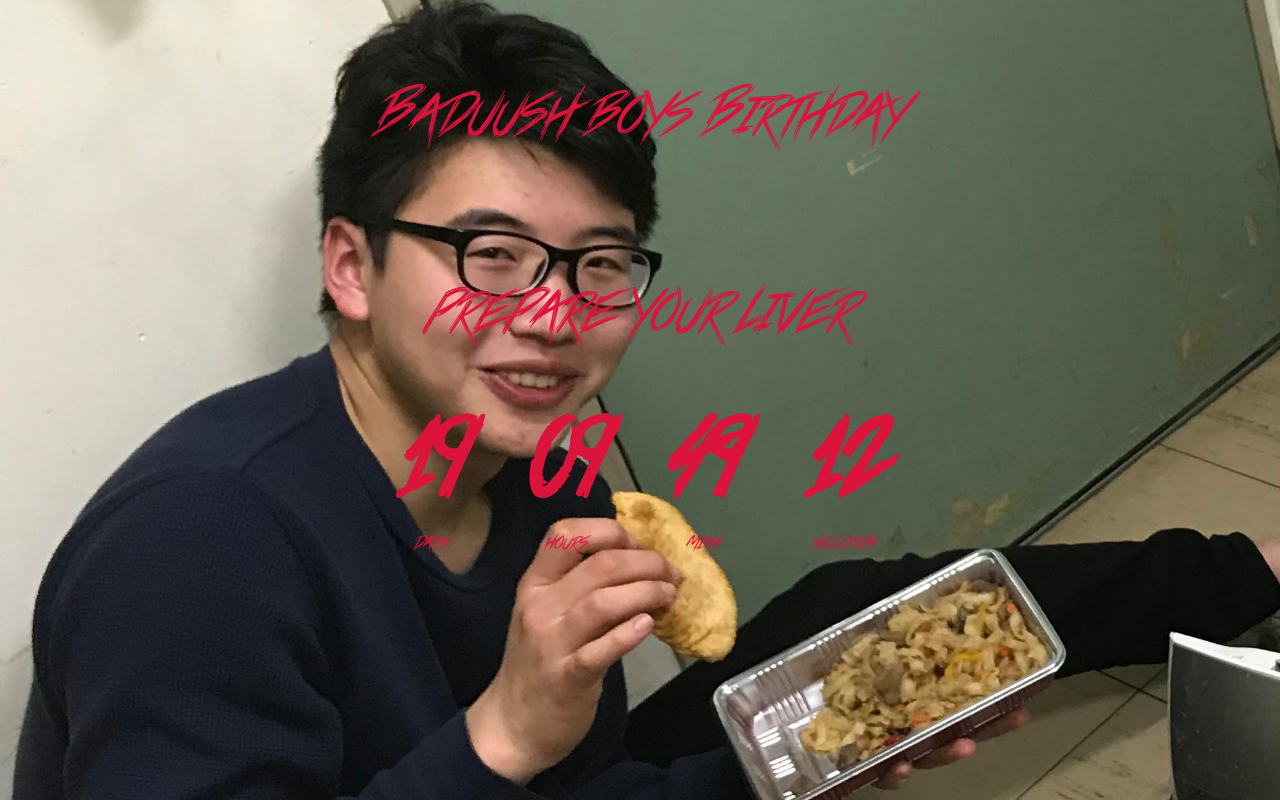
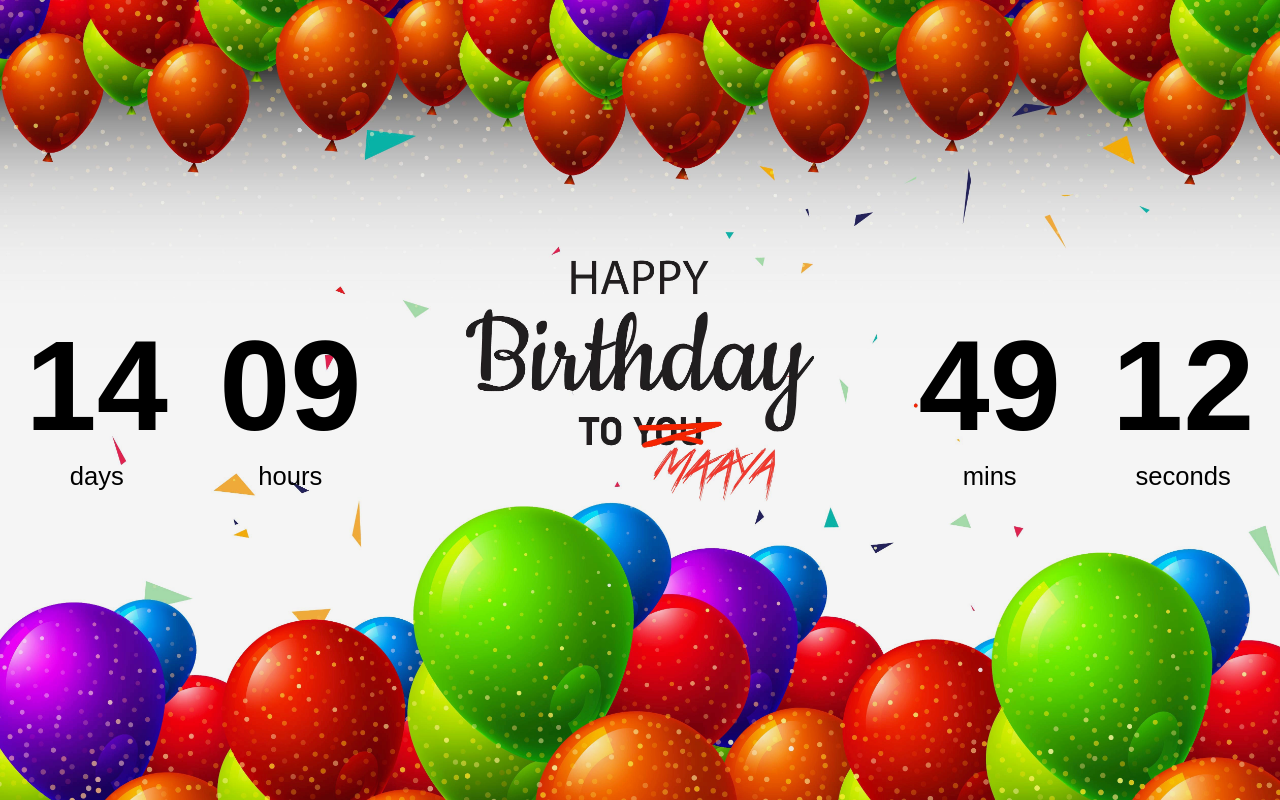
Before and after one commit to 31baachka/31baachka.github.io, a plain HTML site: page index.html in a window 1280 px wide. Drawn offline with Linux system fonts and the light colour scheme.

Commit message:
Add files via upload

```diff
--- a/index.html
+++ b/index.html
@@ -8,9 +8,7 @@
         <script src="script.js" defer></script>
     </head>
     <body>
-        <h1>Baduush boys Birthday</h1>
-        <h2>prepare your liver</h2>
-        <div class="countdown-container">
+        <div class="countdown-container-left">
             <div class="countdown-el days-c">
                 <p class="big-text" id="days">0</p>
                 <span>days</span>
@@ -19,11 +17,13 @@
                 <p class="big-text" id="hours">0</p>
                 <span>hours</span>
             </div>
+        </div>
+        <div class="countdown-container-right">
             <div class="countdown-el mins-c">
                 <p class="big-text" id="mins">0</p>
                 <span>mins</span>
             </div>
-            <div class="countdown-el seconds-c">
+            <div class="countdown-el seconds-c" float="right">
                 <p class="big-text" id="seconds">0</p>
                 <span>seconds</span>
             </div>
--- a/script.js
+++ b/script.js
@@ -3,7 +3,7 @@ const hoursEl = document.getElementById("hours");
 const minsEl = document.getElementById("mins");
 const secondsEl = document.getElementById("seconds");
 
-const dateToCelebrate = "26 Jun 2022";
+const dateToCelebrate = "21 Jun 2022";
 
 function countdown() {
     const dateToCelebrateDate = new Date(dateToCelebrate);
--- a/style.css
+++ b/style.css
@@ -1,25 +1,19 @@
 @import url("https://fonts.googleapis.com/css2?family=Poppins:wght@200;400;600&display=swap");
-@font-face {
-    font-family: Crazy Metro;
-    src: url(Crazy_Metro.otf);
-}
-
 
 * {
     box-sizing: border-box;
 }
 
 body {
-    background-image: url("./badush.jpg");
+    background-image: url("./birthday.jpeg");
     background-size: cover;
     background-position: center center;
     display: flex;
-    flex-direction: column;
     align-items: center;
     min-height: 100vh;
-    font-family: Crazy Metro;
+    font-family: fantasy;
     margin: 0;
-    color: rgb(220, 20, 60);
+    color: black;
 }
 
 h1 {
@@ -28,23 +22,23 @@ h1 {
     margin-top: 5rem;
 }
 
-h2 {
-    font-weight: normal;
-    font-size: 4rem;
-    margin-top: 5rem;
+.countdown-container-left {
+    display: flex;
+    position: absolute;
+    left: 0;
 }
 
-.countdown-container {
+.countdown-container-right {
     display: flex;
-    flex-wrap: wrap;
-    justify-content: center;
+    position: absolute;
+    right: 0;
 }
 
 .big-text {
     font-weight: bold;
-    font-size: 6rem;
+    font-size: 10vw;
     line-height: 1;
-    margin: 1rem 2rem;
+    margin: 1vw 2vw;
 }
 
 .countdown-el {
@@ -52,5 +46,5 @@ h2 {
 }
 
 .countdown-el span {
-    font-size: 1.3rem;
+    font-size: 2vw;
 }
```
Also changed, not shown: birthday.jpeg (added).
